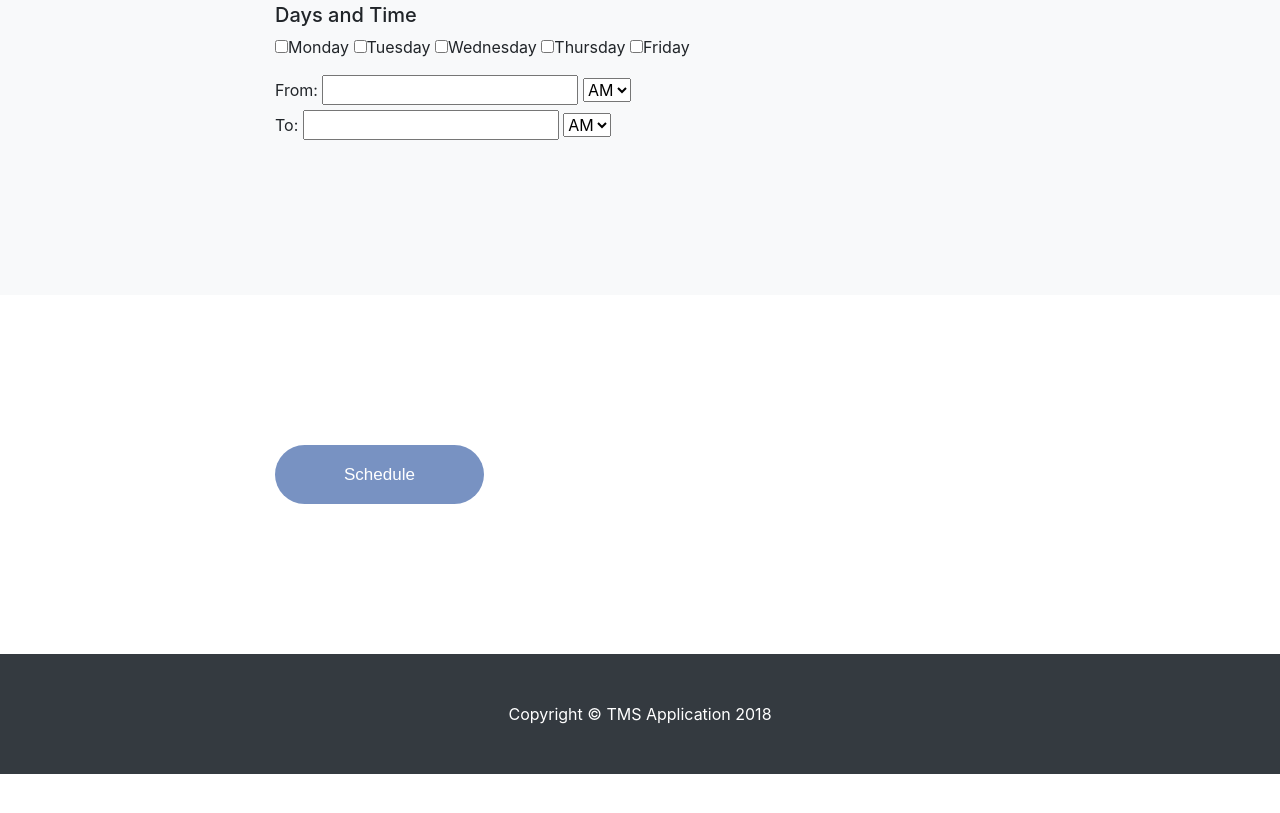
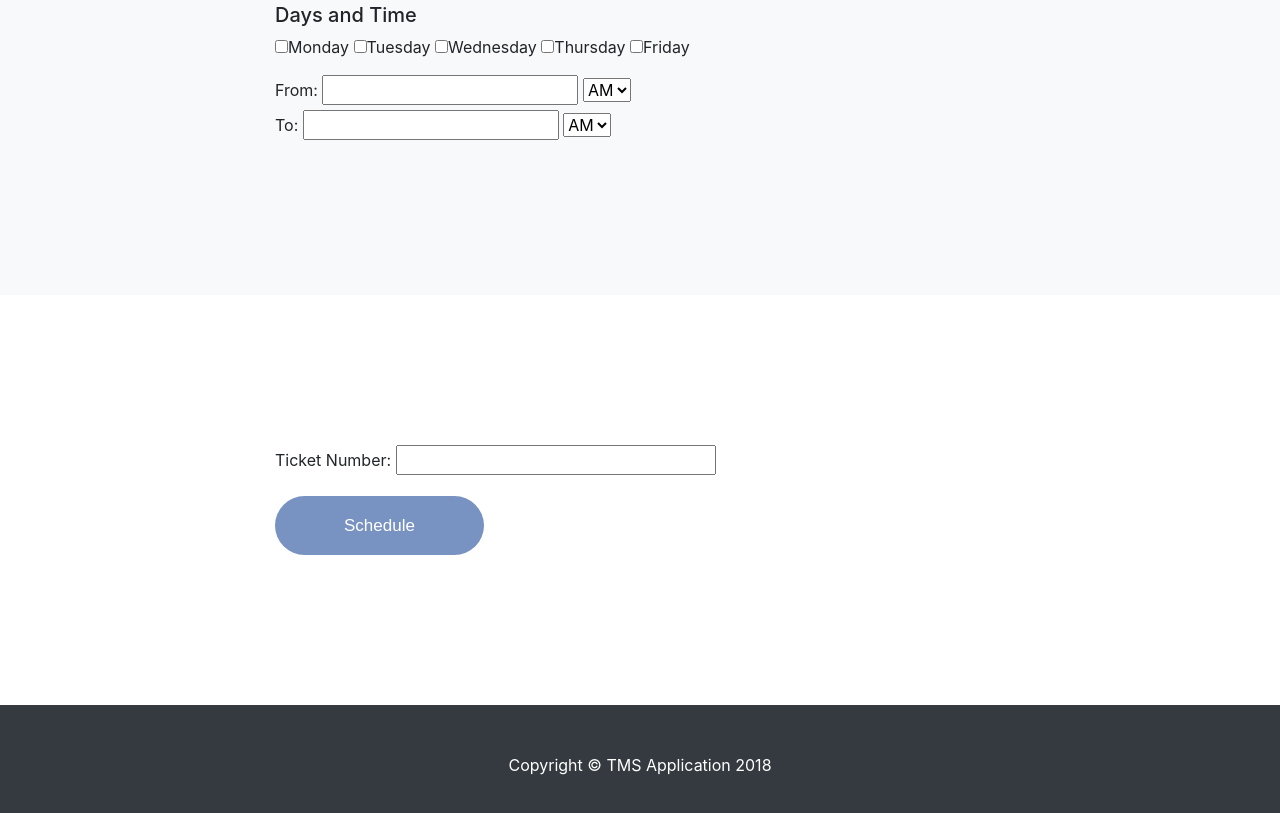
Before and after one commit to wwwApp/CS275_WI2018_FP, a website with bundled scripts: page code/index.html in a window 1280 px wide. Shown: the part 1655-2468 px from the top of the page. Before the commit the page ends 2429 px from the top, so only its background shows below. Built offline with nearby package versions, Linux system fonts and the light colour scheme.

Commit message:
Ticket Input Added

```diff
--- a/code/css/main.css
+++ b/code/css/main.css
@@ -43,6 +43,15 @@
 
 
 /* Schedule Styles */
+#ticketDiv {
+	display: block;
+	padding-bottom: 1rem;
+}
+
+#ticketDiv input {
+	width: 20rem;
+}
+
 #btSchedule {
 	background-color:#7892c2;
 	-moz-border-radius:31px;
--- a/code/index.html
+++ b/code/index.html
@@ -157,6 +157,10 @@
         <div class="row">
           <div class="col-lg-8 mx-auto">
             <div id="displaySchedule"></div>
+            <div id="ticketDiv">
+              <label>Ticket Number: </label>
+              <input type="input" id="ticketNum">
+            </div>
             <button class="btn" id="btSchedule" type="button">Schedule</button>
             <h2 hidden>Schedule</h2>
           </div>
```
